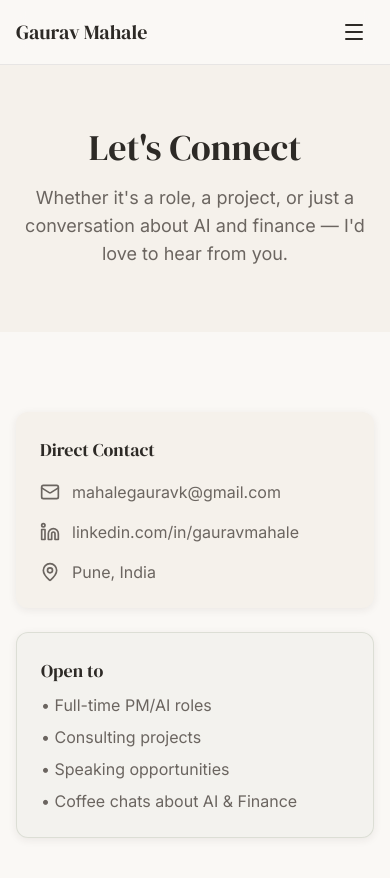
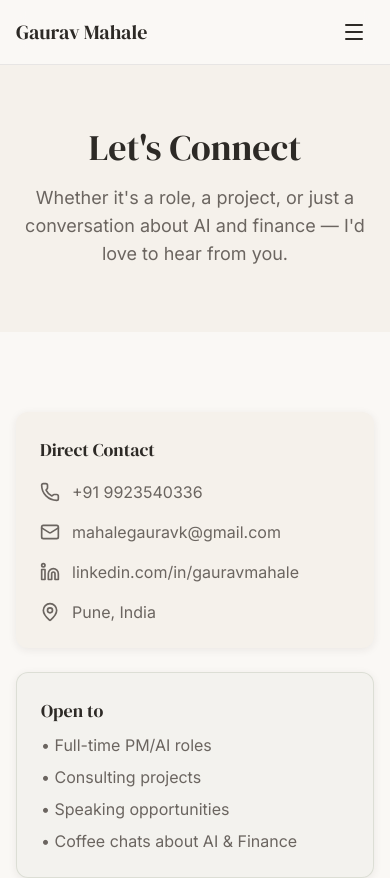
Before and after one commit to gmpro-cr/career-portfolio-Google, a React (Vite) app: page /contact in a window 390 px wide. Shown: the top 878 px of the page. Built offline with nearby package versions, Linux system fonts and the light colour scheme.

Commit message:
feat: add mobile number to contact page
Co-Authored-By: Claude Opus 4.5 <noreply@anthropic.com>

```diff
--- a/pages/Contact.tsx
+++ b/pages/Contact.tsx
@@ -1,5 +1,5 @@
 import React from 'react';
-import { Mail, Linkedin, MapPin } from 'lucide-react';
+import { Mail, Linkedin, MapPin, Phone } from 'lucide-react';
 
 export default function Contact() {
   return (
@@ -19,6 +19,13 @@ export default function Contact() {
             <div className="card">
               <h3 className="font-serif text-lg text-charcoal mb-4">Direct Contact</h3>
               <div className="space-y-4">
+                <a
+                  href="tel:+919923540336"
+                  className="flex items-center gap-3 text-muted hover:text-terracotta transition-colors"
+                >
+                  <Phone size={20} />
+                  <span>+91 9923540336</span>
+                </a>
                 <a
                   href="mailto:mahalegauravk@gmail.com"
                   className="flex items-center gap-3 text-muted hover:text-terracotta transition-colors"
```
